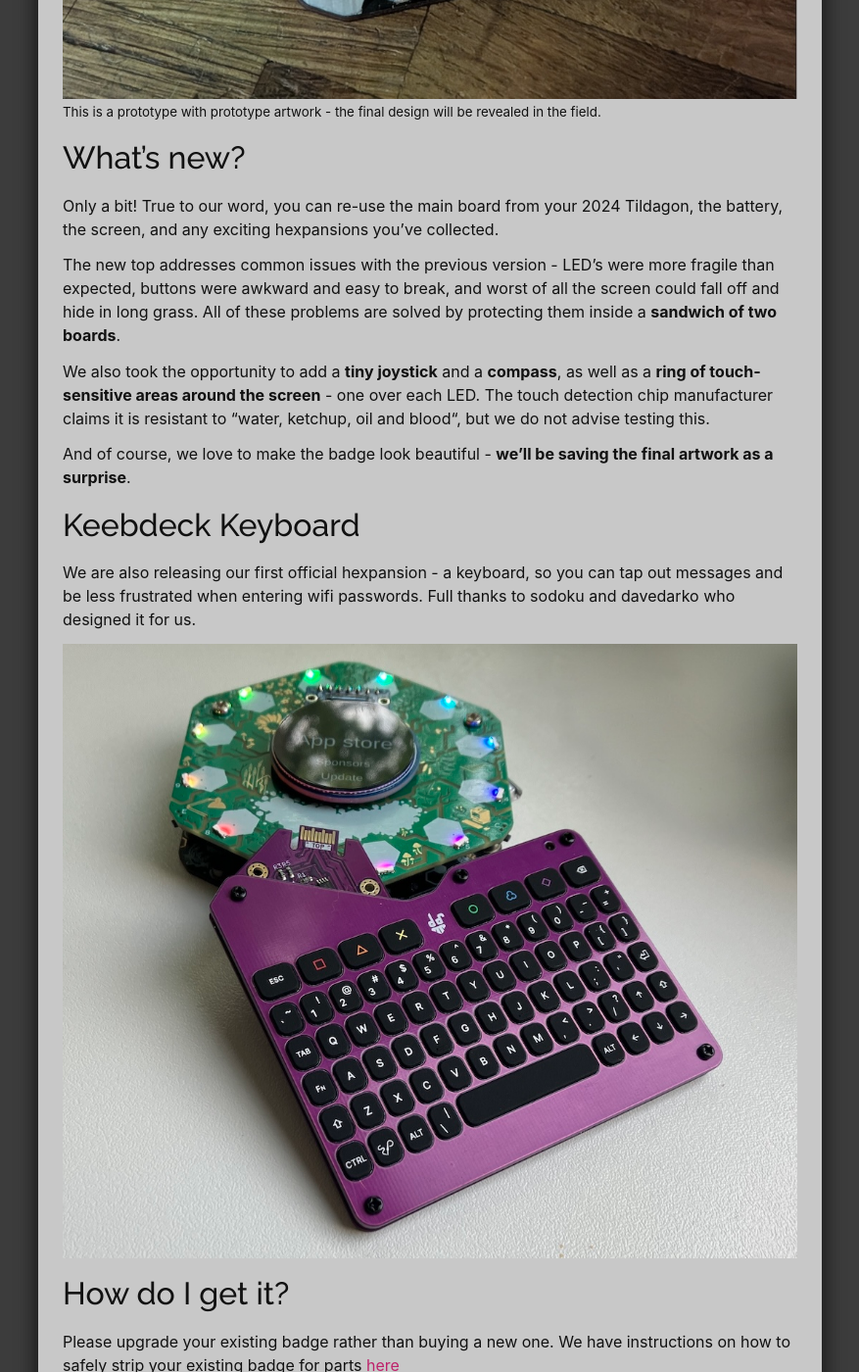
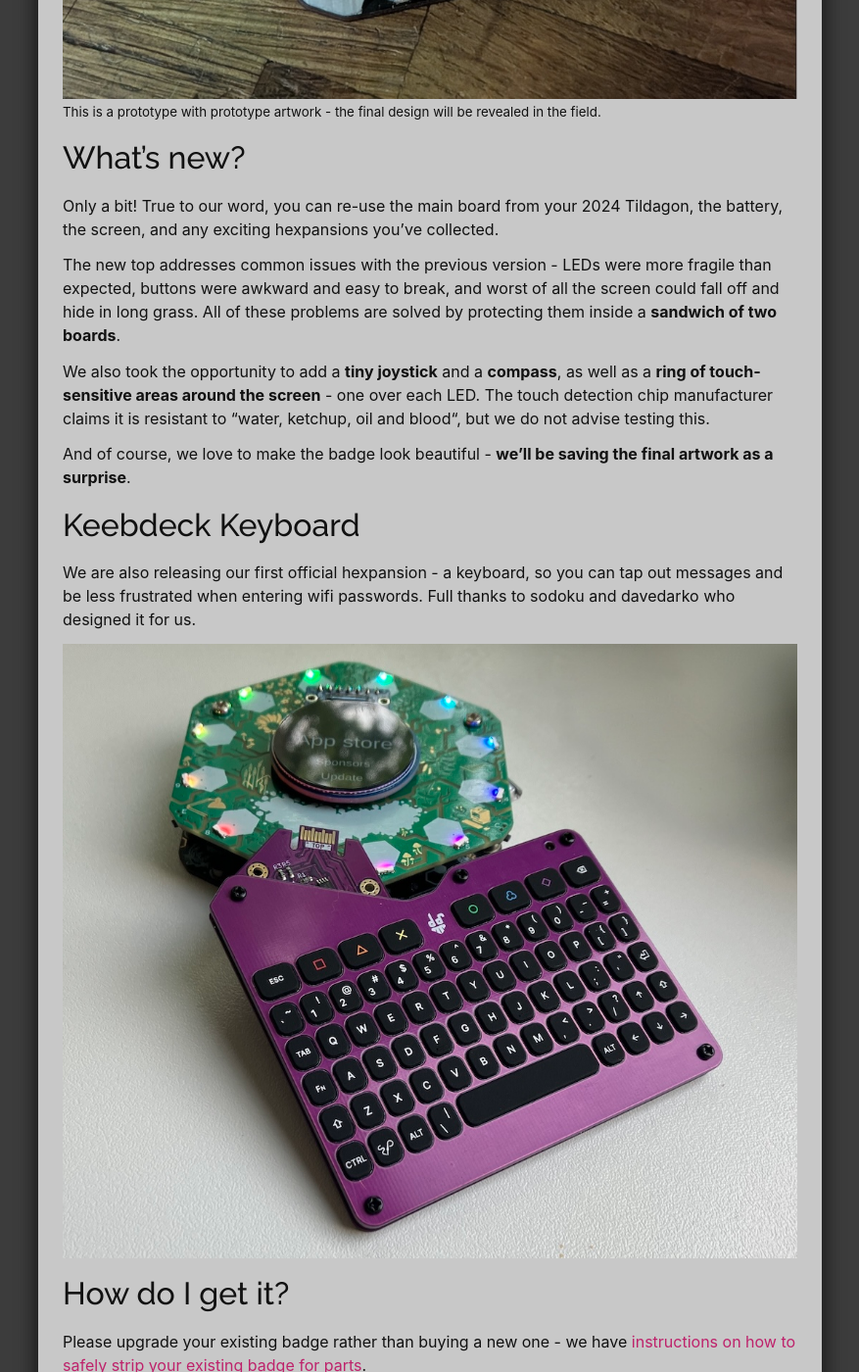
Before and after one commit to emfcamp/blog, a Jekyll site: the page built from _posts/2026-05-28-tildagon-2026-spaceagon.md, in a window 1280 px wide and 1400 px high, scrolled down 1000 px. Shown: the whole window at 98% size, without its empty margins (201-1078 px from the left). Built offline with Jekyll 4.4.1, drawn with Linux system fonts in a browser that asks for light colours; some of the changed text lies outside the part shown.

Commit message:
Tweaks because people complained about LED's

```diff
--- a/_posts/2026-05-28-tildagon-2026-spaceagon.md
+++ b/_posts/2026-05-28-tildagon-2026-spaceagon.md
@@ -22,7 +22,7 @@ capabilities.  All of these upgrades are available [to order now](https://www.em
 Only a bit! True to our word, you can re-use the main board from your 2024
 Tildagon, the battery, the screen, and any exciting hexpansions you've collected.
 
-The new top addresses common issues with the previous version - LED’s were more
+The new top addresses common issues with the previous version - LEDs were more
 fragile than expected, buttons were awkward and easy to break, and worst of all
 the screen could fall off and hide in long grass.  All of these problems are
 solved by protecting them inside a **sandwich of two boards**.
@@ -45,9 +45,8 @@ Full thanks to sodoku and davedarko who designed it for us.
 
 ## How do I get it?
 
-Please upgrade your existing badge rather than buying a new one. We have
-instructions on how to safely strip your existing badge for parts
-[here](https://tildagon.badge.emfcamp.org/using-the-badge/2024-dissembly-instructions/)
+Please upgrade your existing badge rather than buying a new one - we have
+[instructions on how to safely strip your existing badge for parts](https://tildagon.badge.emfcamp.org/using-the-badge/2024-dissembly-instructions/).
 
 We are charging a small amount for the badge upgrade kit to cover manufacturing
 costs, and the keyboard hexpansion is an optional add on.
```
Also changed, not shown: other parts of _posts/2026-05-28-tildagon-2026-spaceagon.md (+2 -2 lines).
